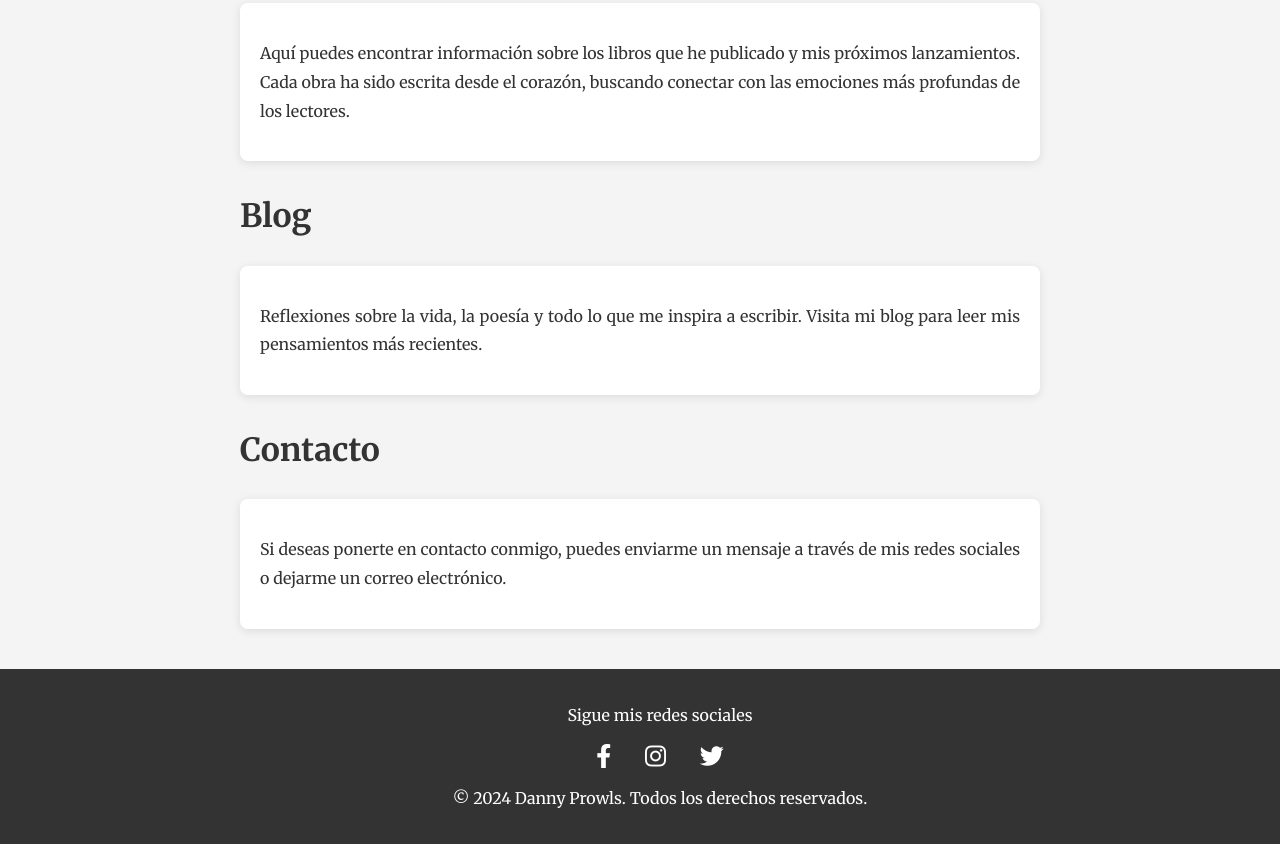
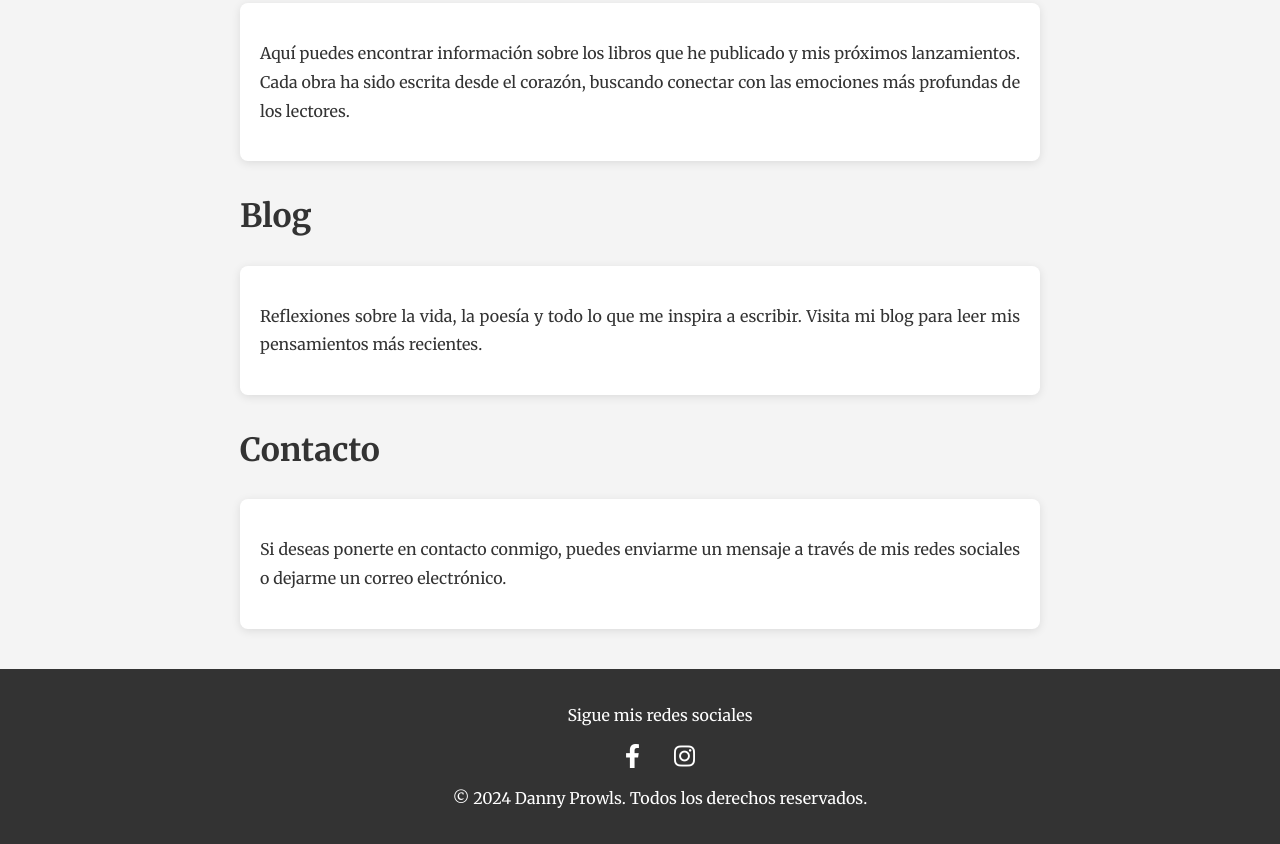
Before and after one commit to dannyprowls/dannyprowls.github.io, a plain HTML site: page index.html in a window 1280 px wide. Shown: the part 538-1382 px from the top of the page. Drawn offline with Linux system fonts and the light colour scheme.

Commit message:
Add files via upload

```diff
--- a/index.html
+++ b/index.html
@@ -190,9 +190,8 @@
 <footer>
     <p>Sigue mis redes sociales</p>
     <div class="social-links">
-        <a href="https://www.facebook.com/tuusuario" target="_blank"><i class="fab fa-facebook-f"></i></a>
-        <a href="https://www.instagram.com/tuusuario" target="_blank"><i class="fab fa-instagram"></i></a>
-        <a href="https://www.twitter.com/tuusuario" target="_blank"><i class="fab fa-twitter"></i></a>
+        <a href="https://www.facebook.com/MrDannyProwls" target="_blank"><i class="fab fa-facebook-f"></i></a>
+        <a href="https://www.instagram.com/escritosdannyprowls" target="_blank"><i class="fab fa-instagram"></i></a>
     </div>
     <p>&copy; 2024 Danny Prowls. Todos los derechos reservados.</p>
 </footer>
```
